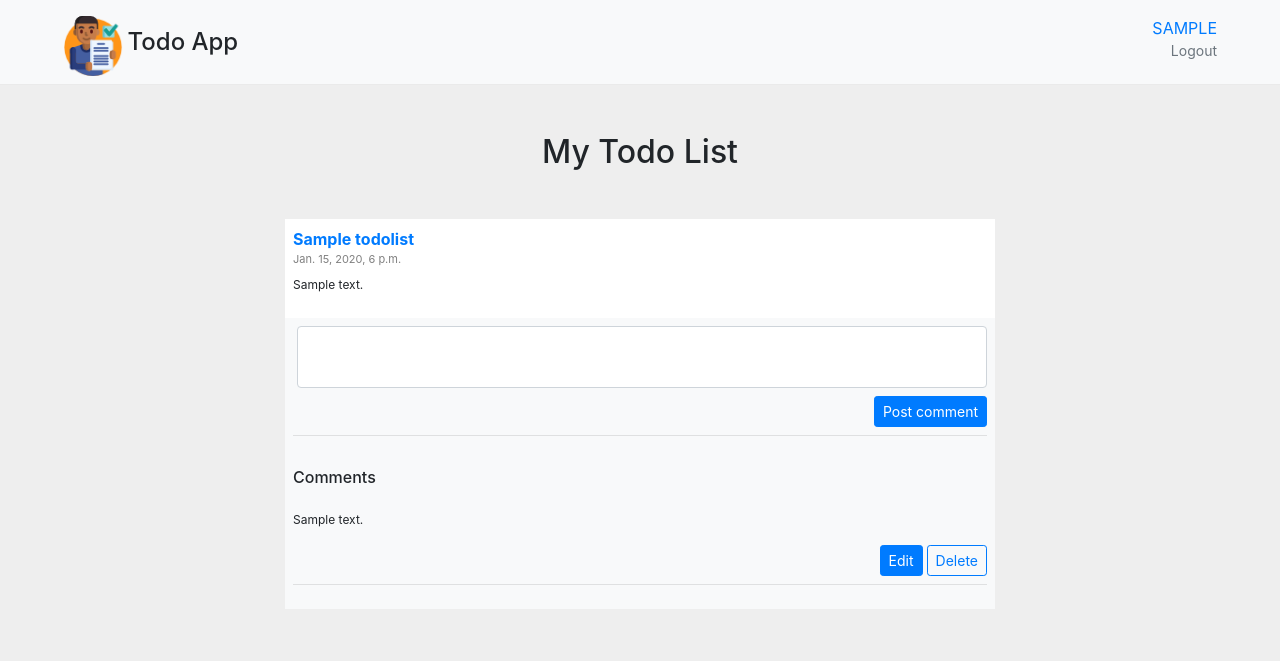
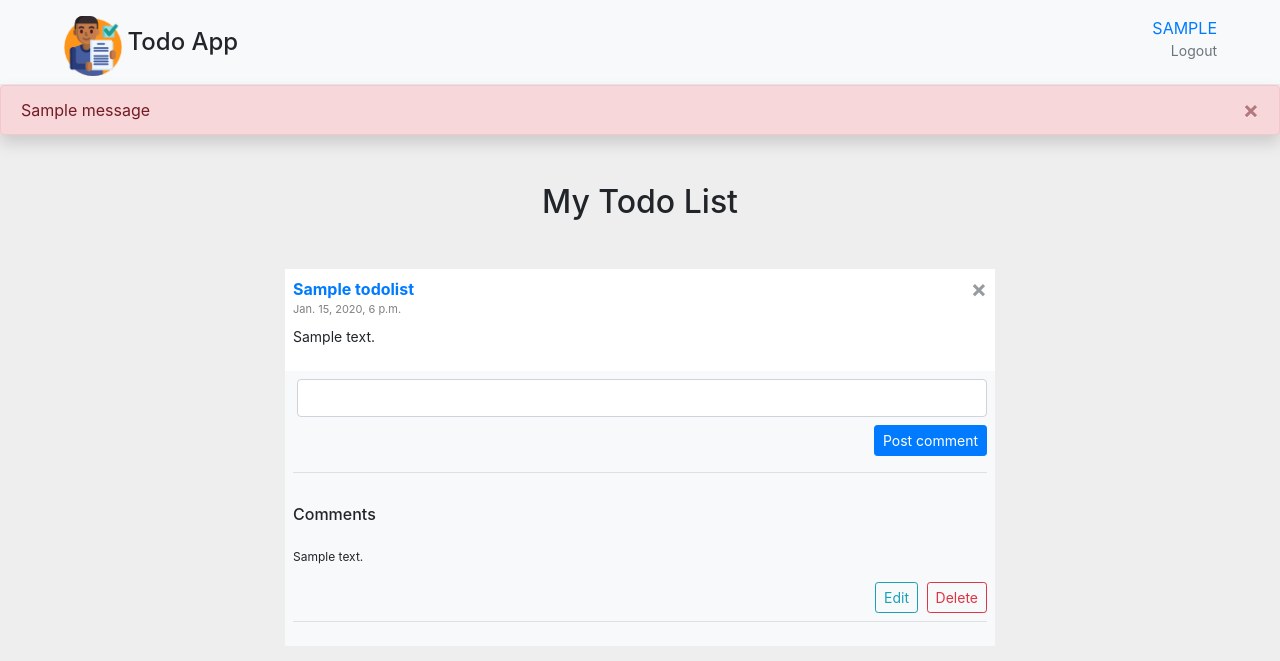
Before and after one commit to enriquecorpus/todo-app, a Django app: page / in a window 1280 px wide. Shown: the top 661 px of the page. Run offline with Django 3.2, Linux system fonts and the light colour scheme; a user stored in the database is signed in; tables that the repository leaves empty hold one stand-in row (values such as "Sample post"); one stand-in notice (Sample message) is shown; some libraries are stand-ins or nearby versions.

Commit message:
add remove todo functionality

```diff
--- a/accounts/urls.py
+++ b/accounts/urls.py
@@ -1,11 +1,8 @@
-import django.conf.urls
 import django.contrib.auth.views
 from django.urls import path
-
 import accounts.views
 
 urlpatterns = [
-
     path('login/', django.contrib.auth.views.LoginView.as_view(template_name='auth/login.html'), name="login"),
     path('logout/', accounts.views.logout, name="logout"),
     path('register/', accounts.views.register, name="register"), ]
--- a/django_todo_app/urls.py
+++ b/django_todo_app/urls.py
@@ -22,4 +22,5 @@ urlpatterns = [
     path('', index, name="index"),
     path('admin/', admin.site.urls),
     path('accounts/', include(('accounts.urls', 'accounts'), namespace='accounts')),
+    path('todolist/', include(('todolist.urls', 'todolist'), namespace='todolist')),
 ]
--- a/templates/todolist/index.html
+++ b/templates/todolist/index.html
@@ -15,6 +15,14 @@
 <body>
 
 {% include 'common/base_header.html' %}
+{% for message in messages %}
+<div class="alert {{ message.tags }} alert-danger alert-dismissible shadow fade show" role="alert">
+  <button type="button" class="close" data-dismiss="alert" aria-label="Close">
+    <span aria-hidden="true">&times;</span>
+  </button>
+  {{ message | safe }}
+</div>
+{% endfor %}
 <div class="container">
 
     <div class="col-12 mt-5 text-center">
@@ -22,22 +30,35 @@
     </div>
 
     {% for todo in todolist %}
-
+<div id="todo-id-{{ todo.id }}">
   <div class="container mt-5">
     <div class="d-flex justify-content-center row">
       <div class="col-md-8">
         <div class="d-flex flex-column comment-section">
           <div class="bg-white p-2">
+            <button  data-todo-id="{{todo.id}}" type="button" class="btn-delete-post close float-right text-dark text-right" aria-label="Close">
+              <span aria-hidden="true">&times;</span>
+            </button>
             <div class="d-flex flex-row">
-              <div class="d-flex flex-column justify-content-start"><span class="d-block font-weight-bold name">{{todo.title}}</span><span class="date text-black-50">{{todo.created_at}}</span></div>
+              <div class="d-flex flex-column justify-content-start"><span class="d-block font-weight-bold title">{{todo.title}}</span>
+                <span class="date text-black-50">{{todo.created_at}}</span>
+              </div>
             </div>
             <div class="mt-2">
-              <p class="comment-text">{{todo.description}}</p>
+              <p class="desc-text">{{todo.description}}</p>
             </div>
           </div>
           <div class="bg-light p-2">
-            <div class="d-flex flex-row align-items-start"><textarea class="form-control ml-1 shadow-none textarea"></textarea></div>
-            <div class="mt-2 text-right"><button class="btn btn-primary btn-sm shadow-none" type="button">Post comment</button></div>
+            <form class="form" method="POST" action="{% url 'todolist:add_comment' %}">
+              {% csrf_token %}
+              <input type="hidden" id="todo_id" name="todo_id" value="{{ todo.id }}">
+              <input type="hidden" id="author" name="author" value="{{ request.user.username }}">
+              <div class="d-flex flex-row align-items-start">
+                <input type="text" name="comment" value="" class="form-control ml-1 shadow-none textarea" id="comment">
+              </div>
+              <div class="mt-2 text-right"><button id="btn-add-comment" class="btn btn-primary btn-sm shadow-none" data-todo-id="{{ todo.id }} " type="submit">Post comment</button></div>
+            </form>
+
             <hr class="mt-2 mb-3"/>
           </div>
 
@@ -51,7 +72,10 @@
             <div>
               <p class="comment-text">{{comments.comment}}</p>
             </div>
-            <div class="mt-2 text-right"><button class="btn btn-primary btn-sm shadow-none" type="button">Edit</button><button class="btn btn-outline-primary btn-sm ml-1 shadow-none" type="button">Delete</button></div>
+            <div class="mt-2 text-right">
+              <button class="btn btn-outline-info btn-sm shadow-none" type="button" data-id="{{ comments.id}}">Edit</button>
+              <button class="btn btn-outline-danger btn-sm ml-1 shadow-none " type="button" data-id="{{ comments.id}}">Delete</button>
+            </div>
             <hr class="mt-2 mb-3"/>
             {% endfor %}
           </div>
@@ -63,6 +87,8 @@
       </div>
     </div>
   </div>
+</div>
+
 
 
     {% endfor %}
@@ -86,6 +112,10 @@
     font-size: 11px
   }
 
+  .desc-text {
+    font-size: 14px
+  }
+
   .comment-text {
     font-size: 12px
   }
@@ -94,14 +124,9 @@
     box-shadow: none
   }
 
-  .name {
+  .title {
     color: #007bff
   }
-
-  .cursor:hover {
-    color: blue
-  }
-
 
   .textarea {
     resize: none
@@ -109,7 +134,26 @@
 </style>
 
 <script>
-
+$(document).ready(function () {
+  $('.btn-delete-post').click(function () {
+    var todo_id = $(this).data('todo-id');
+    $.ajax({
+      url: "{% url 'todolist:remove_todo' %}",
+      type: "POST",
+      data: {
+        todo_id: todo_id,
+        csrfmiddlewaretoken: '{{ csrf_token }}'
+      },
+      success: function (response) {
+        $('#todo-id-' + todo_id).remove();
+        console.log(response);
+      },
+      error: function (response) {
+        console.log(response);
+      }
+    });
+  });
+});
 </script>
 </body>
 </html>
--- /dev/null
+++ b/todolist/urls.py
@@ -0,0 +1,6 @@
+from django.urls import path
+import todolist.views
+
+urlpatterns = [
+    path('remove-todo/', todolist.views.remove_todo, name="remove_todo"),
+    path('add-comment/', todolist.views.add_comment, name="add_comment"), ]
--- a/todolist/views.py
+++ b/todolist/views.py
@@ -1,9 +1,51 @@
 from django.shortcuts import render
 import django.contrib.auth.decorators
 import todolist.models
+import utils.ajax
+import django.views.decorators.http
+import django.http
+import django.urls
+from django.shortcuts import render, redirect
+from django.contrib import messages
 
 
 @django.contrib.auth.decorators.login_required
 def index(request):
     todos = todolist.models.TodoList.objects.filter(author=request.user)
     return render(request=request, template_name="todolist/index.html", context={"todolist": todos})
+
+
+@django.contrib.auth.decorators.login_required
+@django.views.decorators.http.require_http_methods(["POST"])
+@utils.ajax.ajax_required
+def remove_todo(request):
+    try:
+        todo_id = request.POST["todo_id"]
+        todo = todolist.models.TodoList.objects.get(id=todo_id)
+        if todo.author != request.user:
+            return django.http.HttpResponseForbidden()
+        todo.delete()
+        return django.http.JsonResponse({"status": "ok"})
+    except KeyError:
+        return django.http.HttpResponseBadRequest()
+    except todolist.models.TodoList.DoesNotExist:
+        return django.http.HttpResponseNotFound()
+
+
+@django.contrib.auth.decorators.login_required
+@django.views.decorators.http.require_http_methods(["POST"])
+def add_comment(request):
+    try:
+        todo = todolist.models.TodoList.objects.get(id=request.POST.get("todo_id"))
+        if todo.author != request.user:
+            messages.error(request, "You are not authorized to add comment to this todo.")
+        comment = todolist.models.Comments()
+        comment.author = request.user
+        comment.todo = todo
+        comment.comment = request.POST["comment"]
+        comment.save()
+    except todolist.models.TodoList.DoesNotExist:
+        messages.error(request, "Todo does not exist.")
+    except KeyError:
+        messages.error(request, "Comment is required.")
+    return redirect("index")
```
Also changed, not shown: utils/ajax.py (added, +12 -0 lines).
